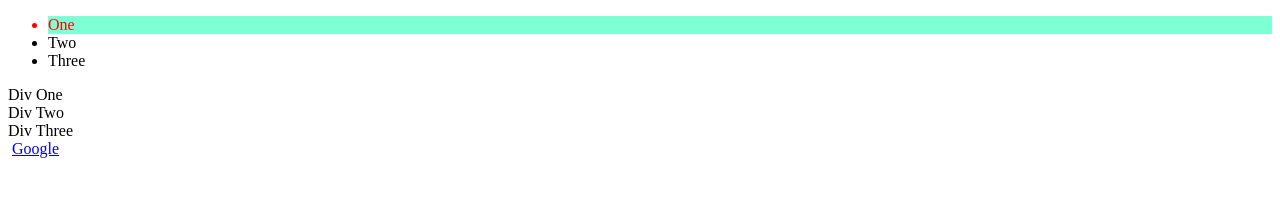
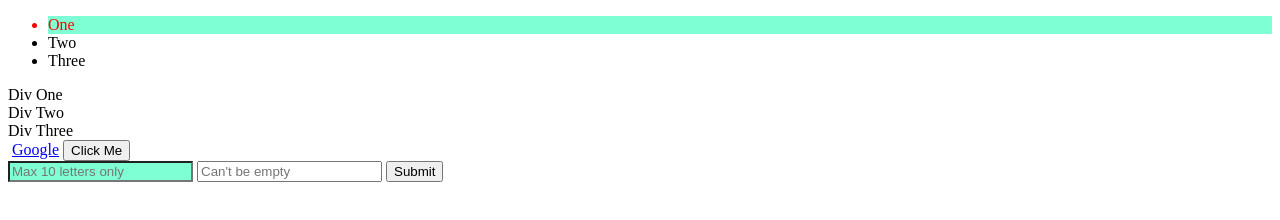
Before and after one commit to KareemEldeen2416/JS-Course, a plain HTML site: page index.html in a window 1280 px wide. Drawn offline with Linux system fonts and the light colour scheme.

Commit message:
until 95

```diff
--- a/app.js
+++ b/app.js
@@ -868,3 +868,121 @@ myElement.appendChild(myComment);
 document.body.appendChild(myElement);
 console.log(myElement);
 */
+
+
+
+
+
+//----Deal with children----//
+
+
+/*
+let myElement = document.querySelector("div");
+
+console.log(myElement);
+console.log(myElement.children);
+console.log(myElement.children[0]);
+console.log(myElement.childNodes);
+console.log(myElement.firstChild);
+console.log(myElement.lastChild);
+console.log(myElement.firstElementChild);
+console.log(myElement.lastElementChild);
+*/
+
+
+
+
+
+//----DOM Events----//
+
+/*
+let myElement = document.querySelector("Button");
+let myForm = document.querySelector("form");
+let textBox = document.getElementById("name");
+myElement.onclick = function(){
+  console.log("Hello From JS File");
+};
+myElement.oncontextmenu = function(){console.log("Context Event")};
+myElement.onmouseenter = function(){console.log("Mouse Event")};
+myElement.onmouseleave = function(){console.log("Mouse Leave")};
+myElement.onload = function(){console.log("Load Event")};
+window.onscroll = function(){console.log("Scroll Event")};
+window.onresize = function(){console.log("Resize Event")};
+textBox.onfocus = function(){console.log("Focus Event")};
+myForm.onsubmit = function(){console.log("Submit Event")};
+*/
+
+
+
+
+
+//----Validate form, and prevent default----//
+
+
+
+/*
+let userName = document.querySelector("[name = 'username']");
+let age = document.querySelector("[name = 'age']");
+
+
+document.forms[0].onsubmit = function(event){
+    let userValid = false;
+    let ageValid = false;
+
+    console.log(userName.value);
+    console.log(userName.value.length);
+
+    if(userName.value !== "" && userName.value.length<10){
+        console.log("Valid");
+        userValid = true;
+    }
+
+    if(age.value !== ""){
+        ageValid = true;
+    }
+
+    if(userValid === false || ageValid === false){
+        event.preventDefault();
+    }
+
+};
+document.links[0].onclick = function(event){
+    console.log(event);
+    event.preventDefault();
+};
+*/
+
+
+
+
+//----Event simulation - Click focus blur----//
+
+
+/*
+let ageField = document.querySelector("[name = 'age']");
+let userName = document.querySelector("[name = 'username']");
+window.onload = function(){
+    ageField.focus();
+};
+
+userName.onblur = function(){
+    document.links[0].click();
+};
+*/
+
+
+
+
+//----Class list object, and methods----//
+
+
+let myElement = document.querySelector("[name = 'username']");
+console.log(myElement.classList);
+console.log(myElement.classList.length);
+console.log(myElement.classList.contains("one"));
+console.log(myElement.classList.item(1));
+myElement.classList.add("active");
+myElement.classList.remove("one");
+console.log(myElement.classList);
+myElement.classList.toggle("one");
+console.log(myElement.classList);
--- a/index.html
+++ b/index.html
@@ -19,7 +19,15 @@
         <div>Div Three</div>
     </div>
     <img src="" alt="">
-    <a class="expImage" href="#">Google</a>
+    <a class="expImage" href="https://google.com">Google</a>
+    <button onclick="console.log('clicked');">
+        Click Me
+    </button>
+    <form >
+        <input type="text" class="one two three" name="username" placeholder="Max 10 letters only">
+        <input type="text" name="age" placeholder="Can't be empty" >
+        <input type="submit">
+    </form>
 </body>
 <script src="app.js"></script>
 </html>
```
